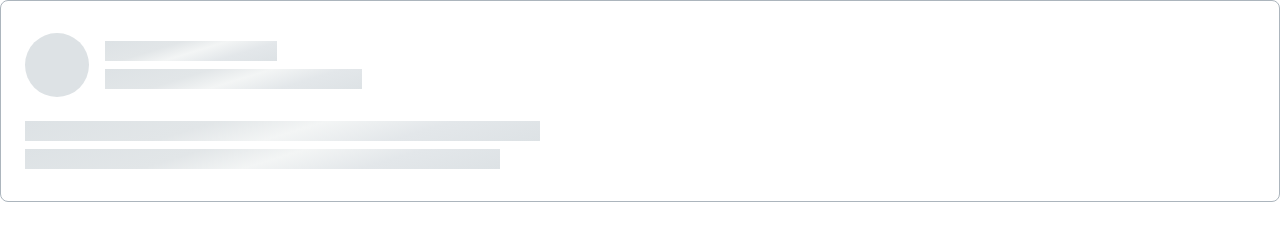
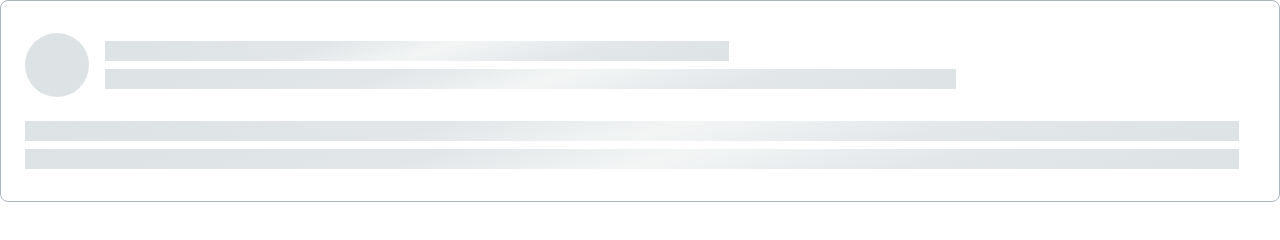
Before and after one commit to js-tasks-ru/htmlcss-20240216_y-dudar, a website: page 04-lection2/02-skeleton/index.html in a window 1280 px wide. Drawn offline with Linux system fonts and the light colour scheme.

Commit message:
corrected

```diff
--- a/04-lection2/02-skeleton/index.html
+++ b/04-lection2/02-skeleton/index.html
@@ -11,13 +11,13 @@
                 <header class="skeleton__header">
                     <div class="skeleton__circle"></div>
                     <div class="skeleton__header-content">
-                        <div class="skeleton__line skeleton_line_sm"></div>
+                        <div class="skeleton__line"></div>
                         <div class="skeleton__line skeleton_line_md"></div>
                     </div>
                 </header>
                 <div class="skeleton__body">
                     <div class="skeleton__line skeleton_line_lg"></div>
-                    <div class="skeleton__line skeleton_line_xl"></div>
+                    <div class="skeleton__line skeleton_line_lg"></div>
                 </div>
             </div>
         </section>
--- a/04-lection2/02-skeleton/skeleton.css
+++ b/04-lection2/02-skeleton/skeleton.css
@@ -30,6 +30,8 @@
 }
 
 .skeleton__line {
+    min-height: 20px;
+    max-width: 55%;
     background: linear-gradient(163deg, #dde2e5 0%, #e2e6e8 33.33%, #f3f5f5 52.08%, #e3e7ea 73.96%, #dde2e5 100%);
 }
 
@@ -39,27 +41,10 @@
     gap: 8px;
 }
 
-.skeleton_line_sm {
-    min-height: 20px;
-    max-width: 172px;
-    min-width: 50px;
-}
-
 .skeleton_line_md {
-    min-height: 20px;
-    max-width: 257px;
-    min-width: 50px;
-
+    max-width: 75%;
 }
 
 .skeleton_line_lg {
-    min-height: 20px;
-    max-width: 515px;
-    min-width: 50px;
+    min-width: 100%;
 }
-
-.skeleton_line_xl {
-    min-height: 20px;
-    max-width: 475px;
-    min-width: 50px;
-}
```
